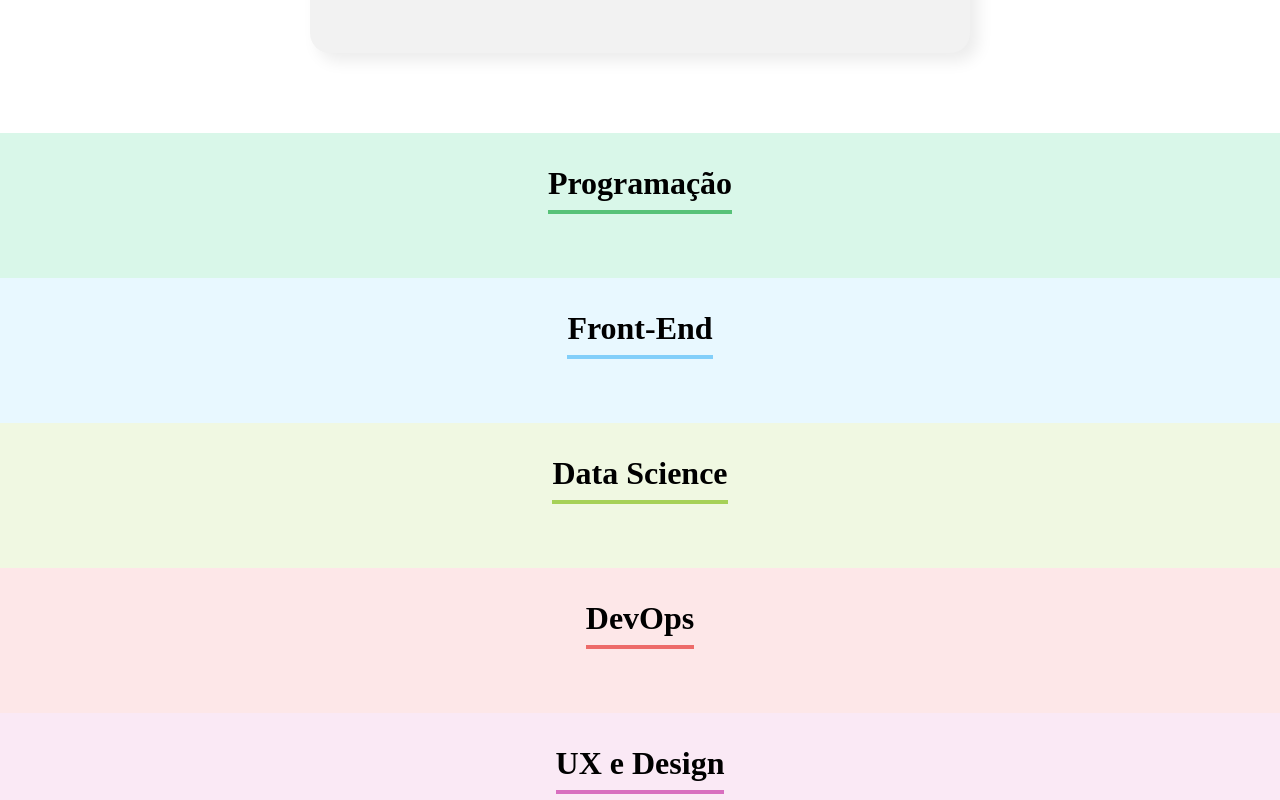
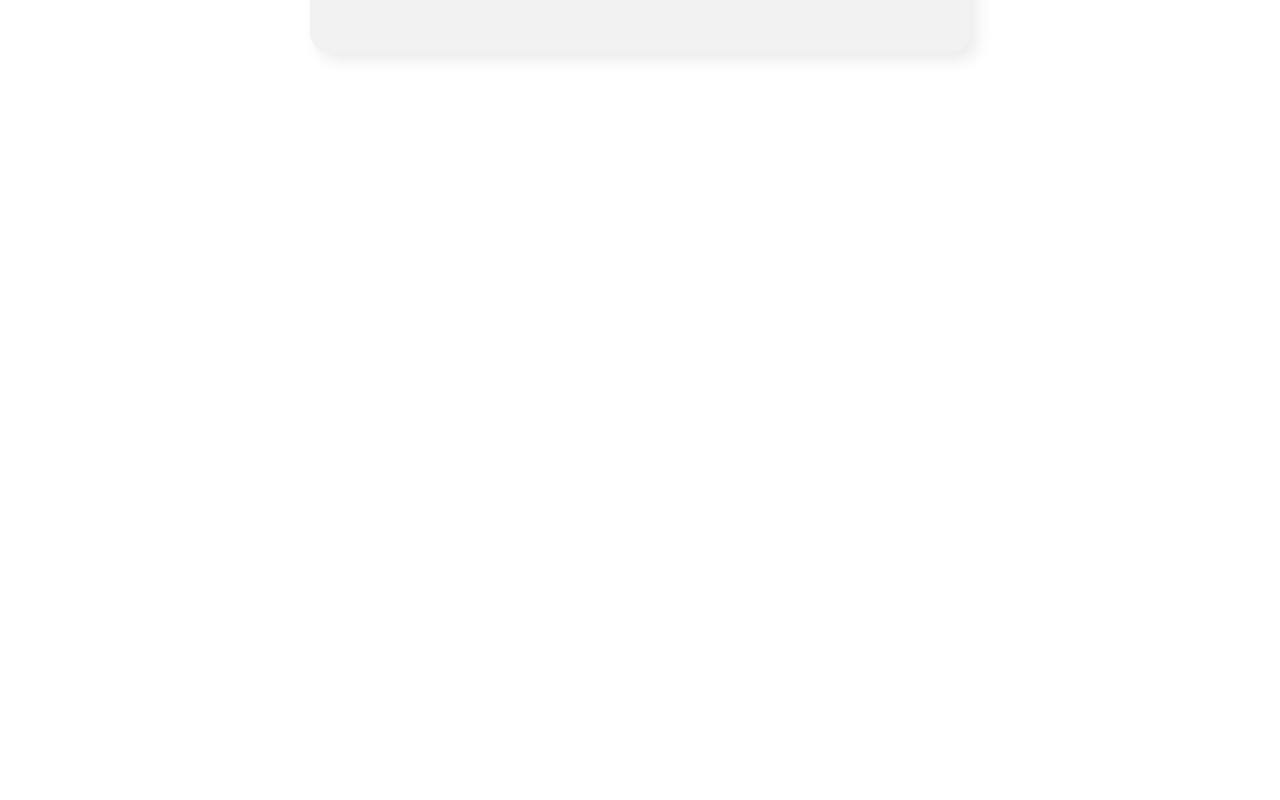
Before and after one commit to Marcelo1080p/organo-alura, a React (Create React App) app: page / in a window 1280 px wide. Shown: the part 1120-1920 px from the top of the page. After the commit the page ends 1253 px from the top, so only its background shows below. Built offline with nearby package versions, Linux system fonts and the light colour scheme.

Commit message:
escondendo arrays vazios

```diff
--- a/src/App.js
+++ b/src/App.js
@@ -45,7 +45,7 @@ function App() {
   const [colaboradores, setColaboradores] = useState([]);
   const aoNovoColaboradorAdicionado = (colaborador) => {
     setColaboradores([...colaboradores, colaborador]);
-    console.log(colaborador);
+
   };
 
   return (
--- a/src/componentes/Time/index.js
+++ b/src/componentes/Time/index.js
@@ -1,22 +1,23 @@
-import Colaborador from "../Colaborador"
-import "./Time.css"
+import Colaborador from "../Colaborador";
+import "./Time.css";
 
 const Time = (props) => {
-    return (
-        <section style={{background: props.corSecundaria }} className="time">
-            <h3 style={{borderColor: props.corPrimaria}}>{props.nome}</h3>
+  return props.colaboradores.length > 0 ? (
+    <section style={{ background: props.corSecundaria }} className="time">
+      <h3 style={{ borderColor: props.corPrimaria }}>{props.nome}</h3>
       <div className="colaboradores">
-                {props.colaboradores.map(colaborador =>
+        {props.colaboradores.map((colaborador) => (
           <Colaborador
             nome={colaborador.nome}
             cargo={colaborador.cargo}
             imagem={colaborador.imagem}
           />
-                )}
+        ))}
       </div>
+    </section>
+  ) : (
+    ""
+  );
+};
 
-        </section>
-    )
-}
-
-export default Time
+export default Time;
```
Lines whose indentation alone changed are shown as unchanged.
